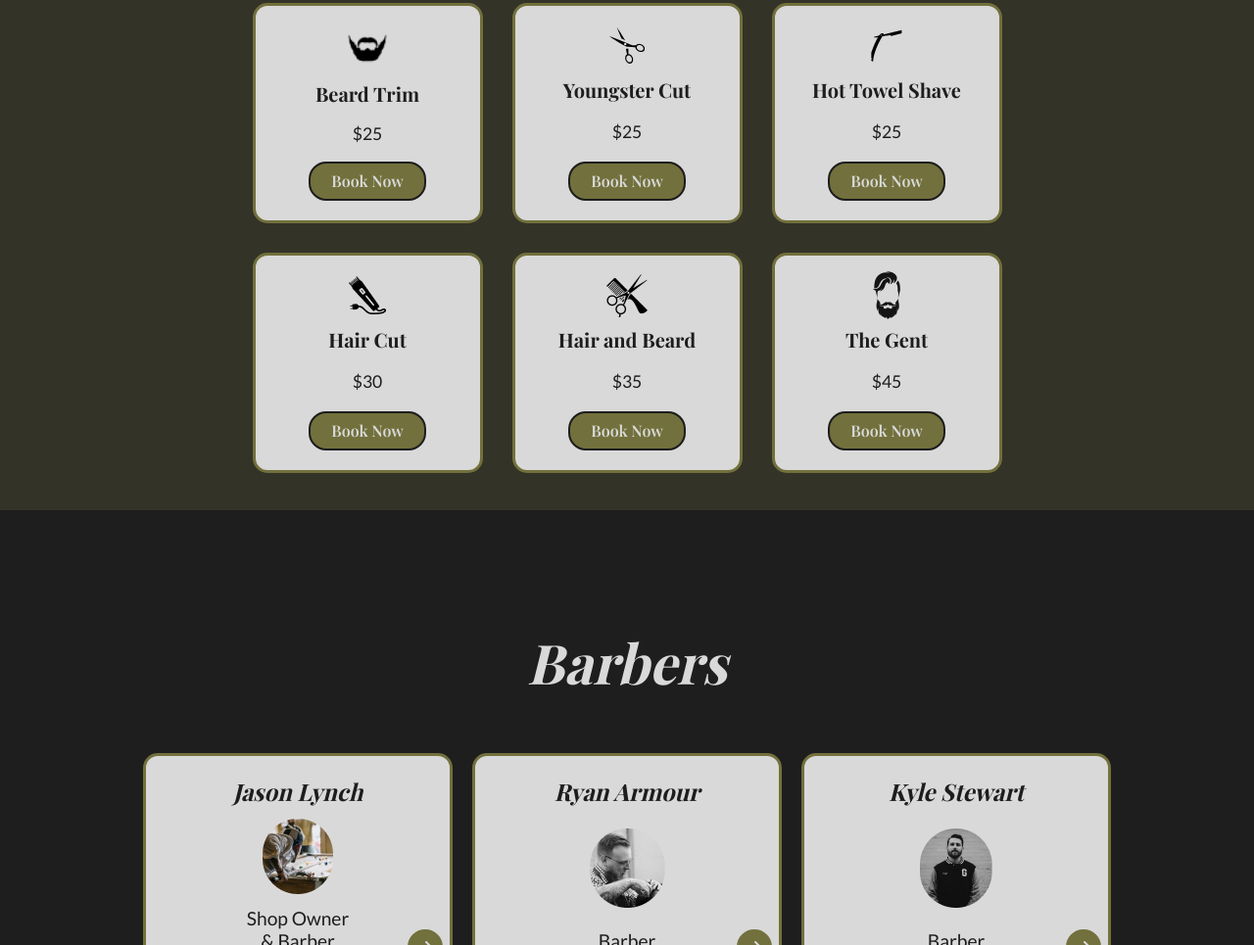
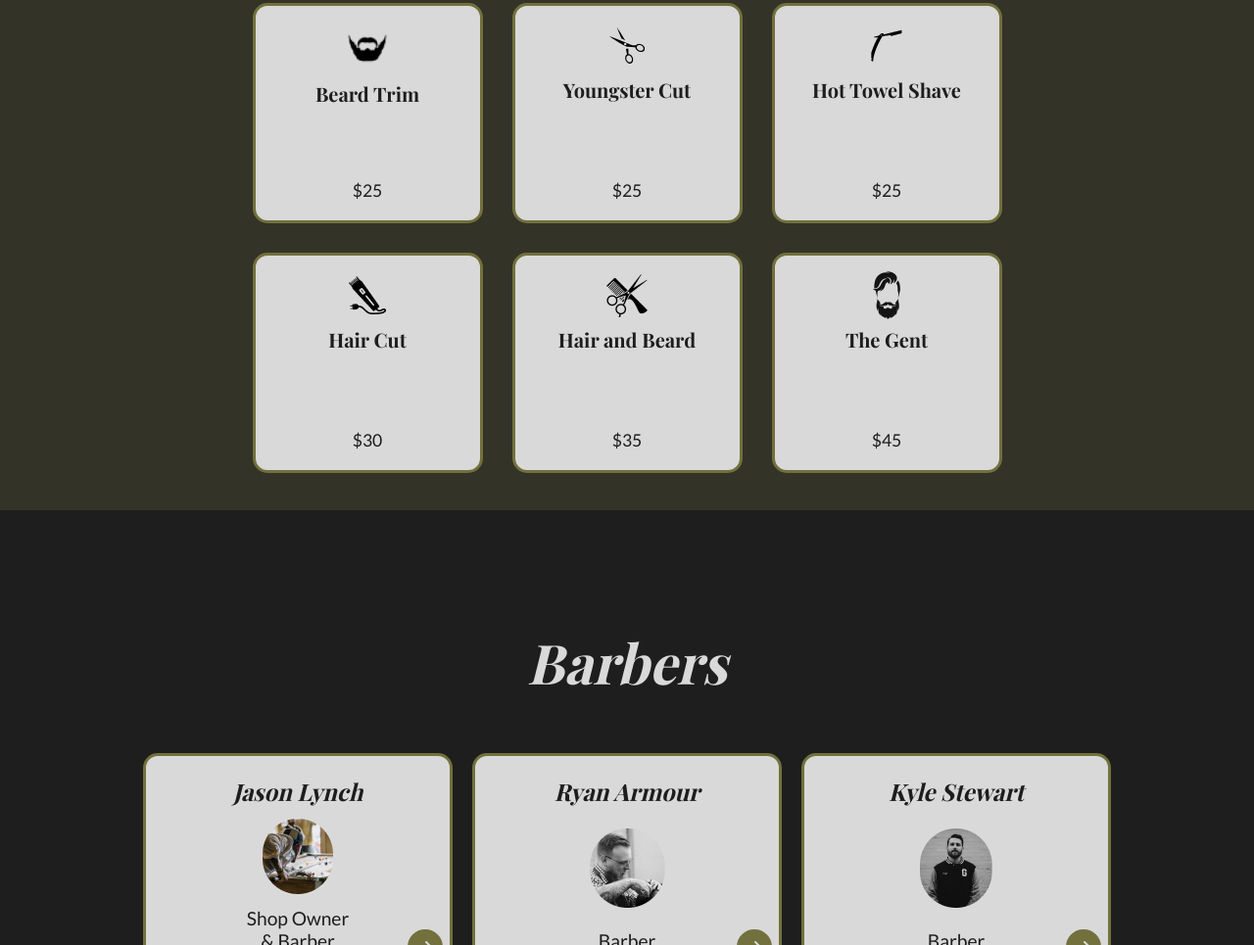
Before and after one commit to AdamC7313/gents-brochure, a website: page index.html in a window 1280 px wide. Shown: the part 1679-2644 px from the top of the page at 98% size. Drawn offline with nearby package versions, Linux system fonts and the light colour scheme; some packages are replaced by stand-ins of ours; a web font is replaced by a local one.

Commit message:
take away book now button

```diff
--- a/index.html
+++ b/index.html
@@ -52,7 +52,6 @@
 
         <h3 class="price">$25</h3>
         <h3 class="service-description"><i class="fa-regular fa-clock"></i></i> 45 mins</h3>
-        <button class="service-book">Book Now</button>
       </div>
       </div>
       <div class="service-container">
@@ -64,7 +63,6 @@
         <button class="mobile-service-name">Youngster Cut</button>
         <h3 class="price">$25</h3>
         <h3 class="service-description"><i class="fa-regular fa-clock"></i></i> 45 mins</h3>
-        <button class="service-book">Book Now</button>
       </div>
       </div>
       <div class="service-container">
@@ -76,7 +74,6 @@
         <button class="mobile-service-name">Hot Towel Shave</button>
         <h3 class="price">$25</h3>
         <h3 class="service-description"><i class="fa-regular fa-clock"></i></i> 45 mins</h3>
-        <button class="service-book">Book Now</button>
       </div>
       </div>
       </div>
@@ -91,7 +88,6 @@
           <button class="mobile-service-name">Hair Cut</button>
           <h3 class="price">$30</h3>
           <h3 class="service-description"><i class="fa-regular fa-clock"></i></i> 45 mins</h3>
-        <button class="service-book">Book Now</button>
       </div>
       </div>
       <div class="service-container">
@@ -103,7 +99,6 @@
         <button class="mobile-service-name">Hair and Beard</button>
         <h3 class="price">$35</h3>
         <h3 class="service-description"><i class="fa-regular fa-clock"></i></i> 55 mins</h3>
-        <button class="service-book">Book Now</button>
       </div>
       </div>
       <div class="service-container">
@@ -116,7 +111,6 @@
           <button class="mobile-service-name">The Gent</button>
           <h3 class="price">$45</h3>
           <h3 class="service-description"><i class="fa-regular fa-clock"></i></i> 60 mins</h3>
-        <button class="service-book">Book Now</button>
       </div>
       </div>
     </div>
```
